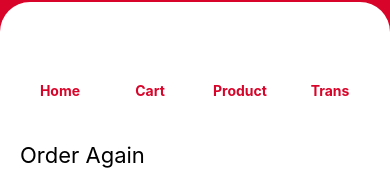
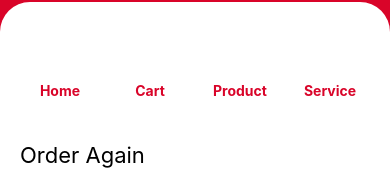
Before and after one commit to sunariku/tutorial-react-native, a React Native app: screen /HomeMain in a window 390 px wide. Shown: the part 148-320 px from the top of the page. Built offline with nearby package versions, Linux system fonts and the light colour scheme; some icons are missing.

Commit message:
Pertemuan 14: Menampilkan detail dan input data revisi.

```diff
--- a/src/App.tsx
+++ b/src/App.tsx
@@ -17,7 +17,7 @@ const Tab = createBottomTabNavigator();
 
 const HomeStack = () => {
   return (
-    <Stack.Navigator>
+    <Stack.Navigator initialRouteName="HomeMain">
       <Stack.Screen
         name="HomeMain"
         component={HomeScreen}
@@ -25,18 +25,13 @@ const HomeStack = () => {
       />
       <Stack.Screen name="Cart" component={CartScreen} />
       <Stack.Screen name="Product" component={ProductScreen} />
-      <Stack.Screen
-        name="Trans"
-        component={TransStack}
-        options={{ headerShown: false }}
-      />
     </Stack.Navigator>
   );
 };
 
 const TransStack = () => {
   return (
-    <Stack.Navigator>
+    <Stack.Navigator initialRouteName="TransAll">
       <Stack.Screen
         name="TransAll"
         component={TransScreen}
@@ -68,6 +63,19 @@ const MainTab = () => {
             <Ionicons name="home-outline" size={24} color={'#ef233c'} />
           ),
         }}
+        listeners={({ navigation, route }: any) => ({
+          tabPress: e => {
+            const state = route.state;
+            const currentRoute = state?.routes[state.index]?.name;
+
+            if (currentRoute !== 'HomeMain') {
+              e.preventDefault();
+              navigation.navigate('Home', {
+                screen: 'HomeMain',
+              });
+            }
+          },
+        })}
       />
       <Tab.Screen
         name="Trans"
--- a/src/screens/HomeScreen.tsx
+++ b/src/screens/HomeScreen.tsx
@@ -28,9 +28,9 @@ const HomeScreen = () => {
             page="Product"
           />
           <NavigationItemComponent
-            title="Trans"
+            title="Service"
             icon="documents-outline"
-            page="Trans"
+            page="Service"
           />
         </View>
         <View style={styles.order}>
```
